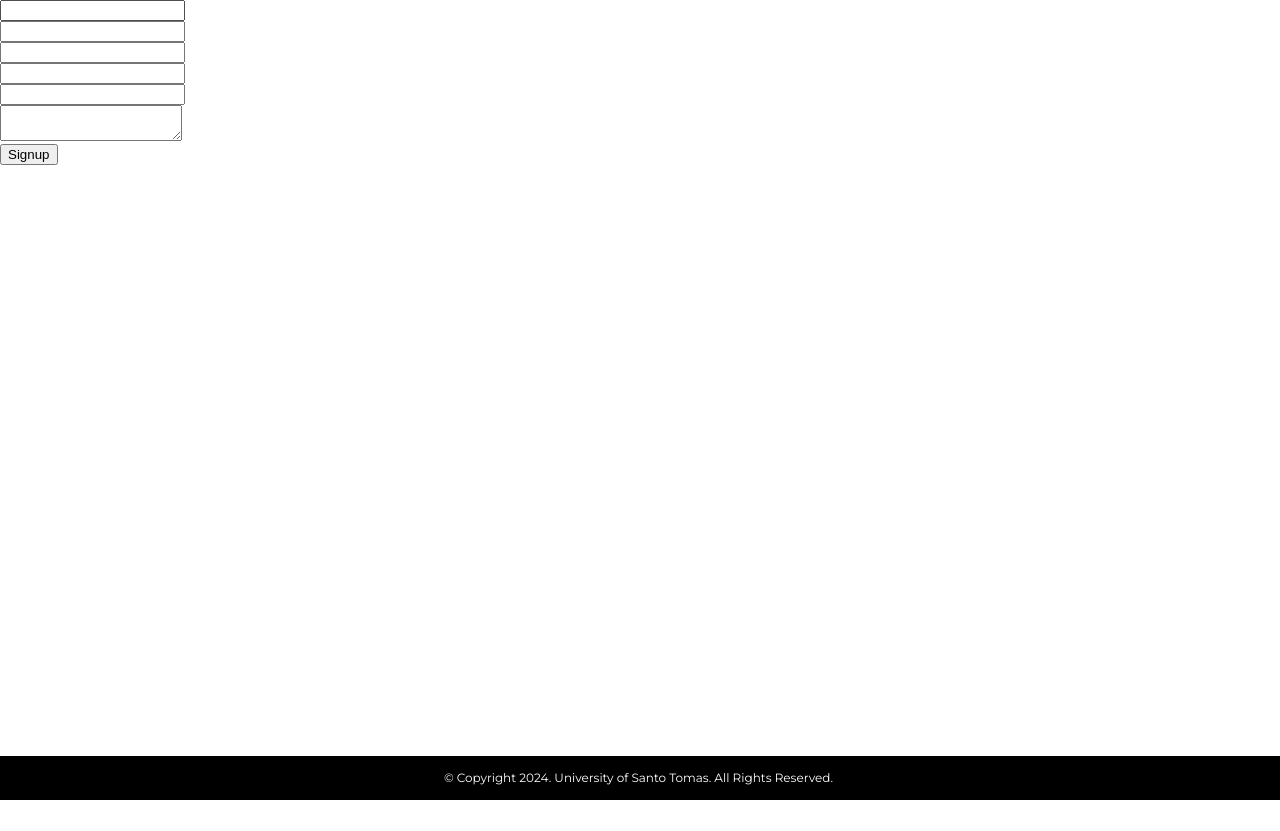
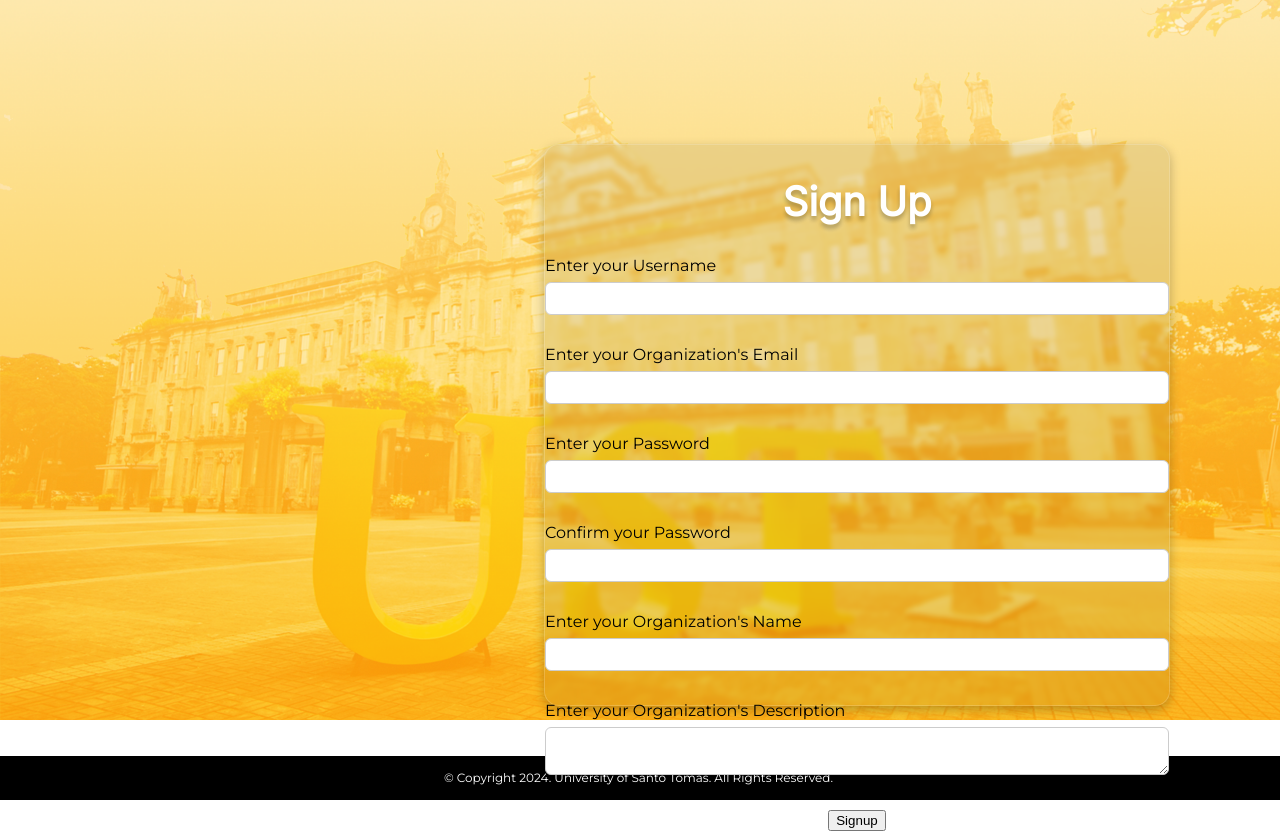
Before and after one commit to ICS2609-2ITI-2024/tomconnect, a PHP site: page /signup.php in a window 1280 px wide. Before the commit the page ends 800 px from the top, so only its background shows below. Run offline with PHP 8.4, Linux system fonts and the light colour scheme; classes that the project's autoload settings leave out are loaded by file name.

Commit message:
Orgs in Admin Side

```diff
--- /dev/null
+++ b/public/sass/_orgs_admin.scss
@@ -0,0 +1,110 @@
+/*
+Styles for Admin-side Pages
+*/
+
+.addnew-org-button {
+    align-items: center;
+    appearance: none;
+    background-color: #FCFCFD;
+    border-radius: 4px;
+    border-width: 0;
+    box-shadow: rgba(45, 35, 66, 0.2) 0 2px 4px,rgba(45, 35, 66, 0.15) 0 7px 13px -3px,#D6D6E7 0 -3px 0 inset;
+    box-sizing: border-box;
+    color: #36395A;
+    cursor: pointer;
+    display: inline-flex;
+    font-family: Inter;
+    font-weight: 600;
+    height: 48px;
+
+    margin-left: 35rem;
+    justify-content: center;
+    line-height: 1;
+    list-style: none;
+    overflow: hidden;
+    padding-left: 16px;
+    padding-right: 16px;
+    position: relative;
+    text-align: left;
+    text-decoration: none;
+    transition: box-shadow .15s,transform .15s;
+    user-select: none;
+    -webkit-user-select: none;
+    touch-action: manipulation;
+    white-space: nowrap;
+    will-change: box-shadow,transform;
+    font-size: 18px;
+}
+
+.addnew-org-button:hover {
+    box-shadow: rgba(45, 35, 66, 0.3) 0 4px 8px, rgba(45, 35, 66, 0.2) 0 7px 13px -3px, #D6D6E7 0 -3px 0 inset;
+    transform: translateY(-2px);
+}
+
+.addnew-org-button:focus {
+    box-shadow: #D6D6E7 0 0 0 1.5px inset, rgba(45, 35, 66, 0.4) 0 2px 4px, rgba(45, 35, 66, 0.3) 0 7px 13px -3px, #D6D6E7 0 -3px 0 inset;
+}
+
+.addnew-org-button:active {
+    box-shadow: #D6D6E7 0 3px 7px inset;
+    transform: translateY(2px);
+}
+
+
+.back-img-blurred {
+    filter: blur(2px);
+    z-index: -1;
+    position: absolute;
+    width: 100%;
+    height: auto;
+}
+
+.dashboard-container {
+    max-width: 80%;
+    margin: 2rem auto;  /* Centering the container */
+    padding: 1rem;
+    border-radius: 25px;
+    background-color: #EFEFEF;
+    box-shadow: 0 4px 8px rgba(0, 0, 0, 0.1);
+}
+
+.organization {
+    padding: 1rem;
+    margin-bottom: 1rem;
+    border-bottom: 1px solid #ccc;
+}
+
+.form-group {
+    margin-bottom: 0.5rem;
+}
+
+.dashboard-title {
+    margin-top: 2rem;
+    color: black;
+    text-align: center;
+    text-shadow: 0px 4px 4px rgba(0, 0, 0, 0.25);
+    font-family: Inter;
+    font-size: 2.5rem;
+    font-style: normal;
+    font-weight: 700;
+    line-height: normal;
+}
+
+.table {
+    margin: 2rem;
+    border: 1px solid #ddd;
+    background-color: white;
+    max-width: 80rem;
+}
+
+.table th, .table td {
+    border: 1px solid #ddd;
+
+    padding: 1rem;
+    text-align: center;
+}
+
+.table th {
+    font-weight: 700;
+    background-color: #f2f2f2;
+}
--- /dev/null
+++ b/public/sass/_sign_up.scss
@@ -0,0 +1,53 @@
+/*
+Styles for Sign Up Page
+*/
+
+.signup-container {
+    width: 39rem;
+    height: 35rem;
+    margin-left: 34rem;
+    margin-top: 9rem;
+
+    flex-shrink: 0;
+    border-radius: 15px;
+    background: rgba(0, 0, 0, 0.07);
+    box-shadow: 0px 4px 11px 0px rgba(0, 0, 0, 0.25);
+    backdrop-filter: blur(2.5px);
+    -webkit-backdrop-filter: blur( 5px );
+    border: 1px solid rgba( 255, 255, 255, 0.18 );
+    display: flex;
+    flex-direction: column;
+    align-items: center;
+}
+
+.signup-title {
+        color: white;
+        text-align: center;
+        text-shadow: 0px 4px 4px rgba(0, 0, 0, 0.25);
+        font-family: Inter;
+        font-size: 2.5rem;
+        font-style: normal;
+        font-weight: 700;
+        line-height: normal;
+        margin-top: 2rem;
+        margin-bottom: 2rem;
+
+}
+
+
+.form-group {
+    width: 100%;
+    margin-bottom: 1rem;
+}
+
+input[type="text"],
+input[type="email"],
+input[type="password"],
+textarea {
+    width: 100%;
+    padding: 0.5rem;
+    margin-top: 0.5rem;
+    border: 1px solid #ccc;
+    border-radius: 0.375rem;
+    box-sizing: border-box;
+}
--- a/public/sass/main.scss
+++ b/public/sass/main.scss
@@ -8,12 +8,12 @@
 @import "./buttons";
 @import "./event_card";
 
-
+@import "./orgs_admin";
+@import "./sign_up";
 @import './post_component';
 @import './footer';
 @import './navbar';
 @import './forms';
-@import './orglogin';
 @import './organization_search_card';
 
 .center {
--- a/public/signup.php
+++ b/public/signup.php
@@ -11,8 +11,17 @@ use Tomconnect\Components\Footer;
 
 Header::render('Tomconnect Sign Up');
 ?>
+<link rel="stylesheet" href="./css/main.css">
+
+<img src="./assets/ust_landscape.png" alt="" class="back-img">
+
+<div class="form-container">
     <form action="../controllers/signup.php" method="post">
-    <div class="">
+        <div class="signup-container">
+            <h1 class="signup-title">Sign Up</h1>
+
+            <div class="form-group">
+                <h3> Enter your Username </h3>
                 <input type="text" name="username" id="">
                 <span>
                     <?php if (isset($_SESSION['username_error_message'])) {
@@ -22,7 +31,10 @@ Header::render('Tomconnect Sign Up');
                     ?>
                 </span>
             </div>
-    <div class="">
+            <br>
+
+            <div class="form-group">
+                <h3> Enter your Organization's Email </h3>
                 <input type="email" name="email" id="">
                 <span>
                     <?php if (isset($_SESSION['email_error_message'])) {
@@ -32,7 +44,10 @@ Header::render('Tomconnect Sign Up');
                     ?>
                 </span>
             </div>
-    <div class="">
+            <br>
+
+            <div class="form-group">
+                <h3> Enter your Password </h3>
                 <input type="password" name="password" id="">
                 <span>
                     <?php if (isset($_SESSION['password_error_message'])) {
@@ -42,7 +57,10 @@ Header::render('Tomconnect Sign Up');
                     ?>
                 </span>
             </div>
-    <div class="">
+            <br>
+
+            <div class="form-group">
+                <h3> Confirm your Password </h3>
                 <input type="password" name="confirm_password" id="">
                 <span>
                     <?php if (isset($_SESSION['confirm_password_error_message'])) {
@@ -52,7 +70,10 @@ Header::render('Tomconnect Sign Up');
                     ?>
                 </span>
             </div>
-    <div class="">
+            <br>
+
+            <div class="form-group">
+                <h3> Enter your Organization's Name </h3>
                 <input type="text" name="organization_name" id="">
                 <span>
                     <?php if (isset($_SESSION['organization_name_error_message'])) {
@@ -62,7 +83,10 @@ Header::render('Tomconnect Sign Up');
                     ?>
                 </span>
             </div>
-    <div class="">
+            <br>
+
+            <div class="form-group">
+                <h3> Enter your Organization's Description </h3>
                 <textarea name="organization_description" id=""></textarea>
                 <span>
                     <?php if (isset($_SESSION['organization_description_error_message'])) {
@@ -72,8 +96,13 @@ Header::render('Tomconnect Sign Up');
                     ?>
                 </span>
             </div>
+            <br>
+
             <input type="submit" value="Signup">
+        </div>
     </form>
+</div>
+
 <?php
 Footer::render();
 ?>
```
Also changed, not shown: public/admin/org_login.php (deleted, +0 -23 lines), public/admin/organizations_dashboard.php (added, +90 -0 lines), public/admin/organizations_delete.php (added, +42 -0 lines), public/admin/organizations_read.php (added, +42 -0 lines), public/admin/organizations_update.php (added, +42 -0 lines), public/css/main.css, public/sass/_orglogin.scss (deleted), 1 other file. Lines whose indentation alone changed are shown as unchanged.
